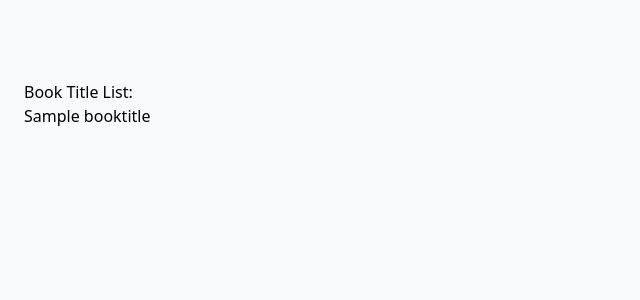
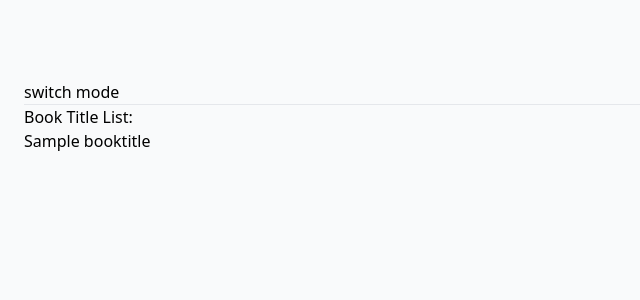
Before and after one commit to GCacho/FullStack-DjangoReactViteTailwindPostgre, a Django app: page /books/ in a window 1280 px wide. Shown: the top 300 px of the page, without its empty margins (0-640 px from the left). Run offline with Django 4.2, Linux system fonts and the light colour scheme; tables that the repository leaves empty hold one stand-in row (values such as "Sample post"); some libraries are stand-ins or nearby versions.

Commit message:
Switch to Dark and Light mode enabled

```diff
--- a/backend/core/urls.py
+++ b/backend/core/urls.py
@@ -19,13 +19,14 @@ from django.urls import path, include
 from django.conf import settings
 from django.conf.urls.static import static
 
-from .views import home_view
+from .views import home_view, change_theme
 
 urlpatterns = [
     path('admin/', admin.site.urls),
+    path('', home_view),
+    path('switch/', change_theme, name='change'),
     path('api/', include('core.api.urls')),
     path('books/', include('books.urls', namespace='books')), # Same as app_name on books/urls.py
-    path('', home_view),
     path("__reload__/", include("django_browser_reload.urls")),
 ]
 
--- a/backend/theme/static_src/tailwind.config.js
+++ b/backend/theme/static_src/tailwind.config.js
@@ -6,6 +6,7 @@
  */
 
 module.exports = {
+    darkMode: 'class',
     content: [
         /**
          * HTML. Paths to Django template files that will contain Tailwind CSS classes.
--- a/backend/theme/templates/base.html
+++ b/backend/theme/templates/base.html
@@ -1,6 +1,6 @@
 {% load static tailwind_tags %}
 <!DOCTYPE html>
-<html lang="en">
+<html lang="en" class="{% if request.session.is_dark_mode %}dark{% endif %}">
 	<head>
     <title>Django Tailwind {% block title %}{% endblock title %}</title>
 		<meta charset="UTF-8">
@@ -13,6 +13,8 @@
 		<div class = "grid grid-cols-12">
 			<div class="col-span-12">
 				<div class = "pt-20 px-6">
+					<a href="{% url "change" %}">switch mode</a>
+					<hr>
 					{% block content %}{% endblock content %}
 				</div>
 			</div>
```
Also changed, not shown: backend/core/views.py (+10 -2 lines).
